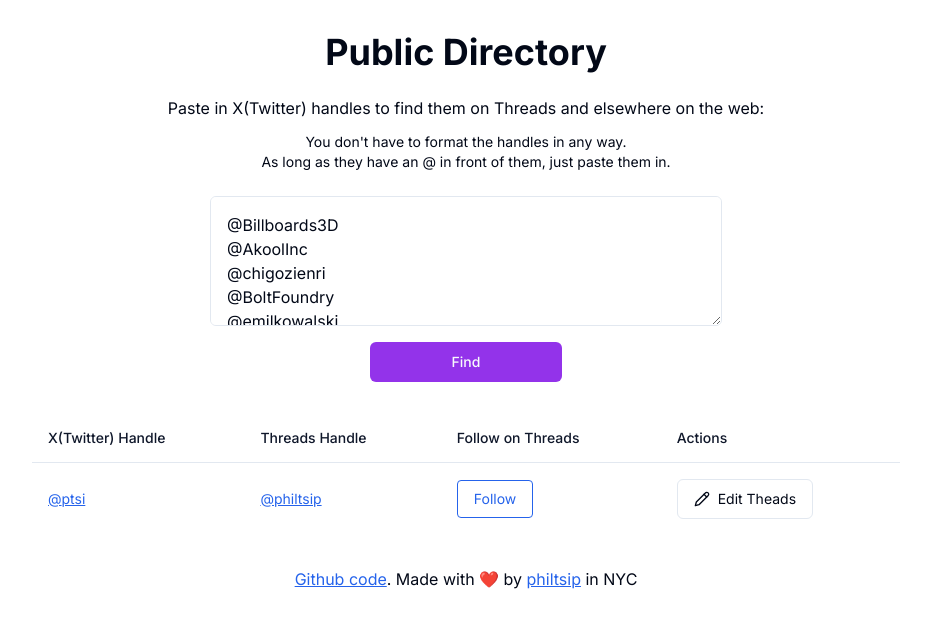
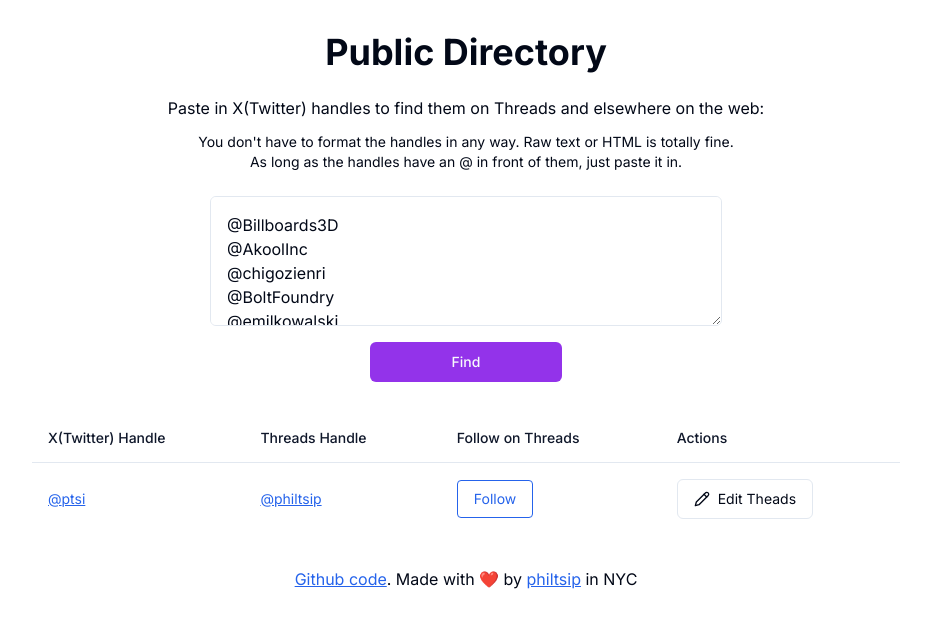
Before and after one commit to publicdirectory/publicdirectory, a Next.js app: page / in a window 1280 px wide. Shown: the top 628 px of the page, without its empty margins (174-1105 px from the left). Built offline with nearby package versions, Linux system fonts and the light colour scheme.

Commit message:
clarified instructions

```diff
--- a/app/page.tsx
+++ b/app/page.tsx
@@ -114,10 +114,11 @@
         web:
       </p>
       <p className="text-sm">
-        You don&apos;t have to format the handles in any way.
+        You don&apos;t have to format the handles in any way. Raw text or HTML
+        is totally fine.
       </p>
       <p className="mb-6 text-sm">
-        As long as they have an @ in front of them, just paste them in.
+        As long as the handles have an @ in front of them, just paste it in.
       </p>
       <textarea
         className="w-full max-w-lg p-4 mb-4 border rounded-md h-auto"
```
